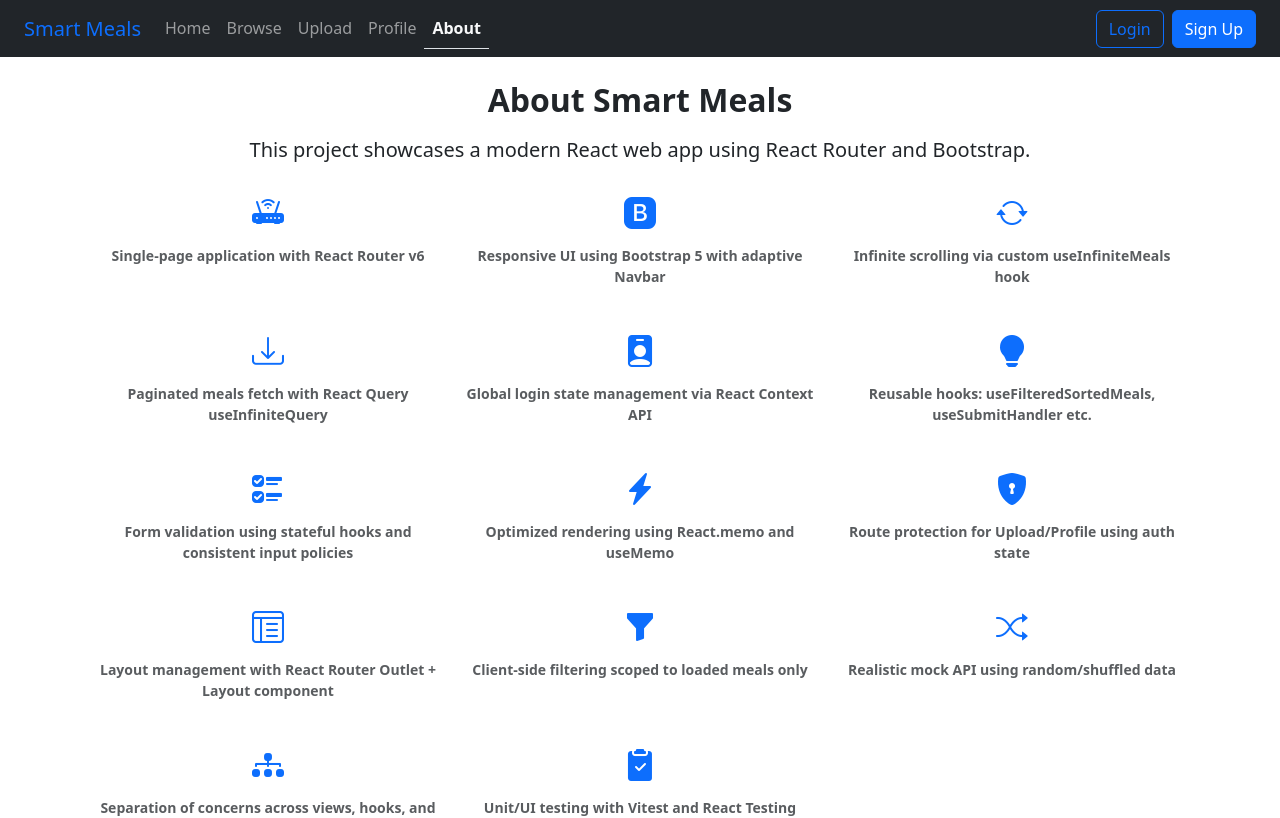
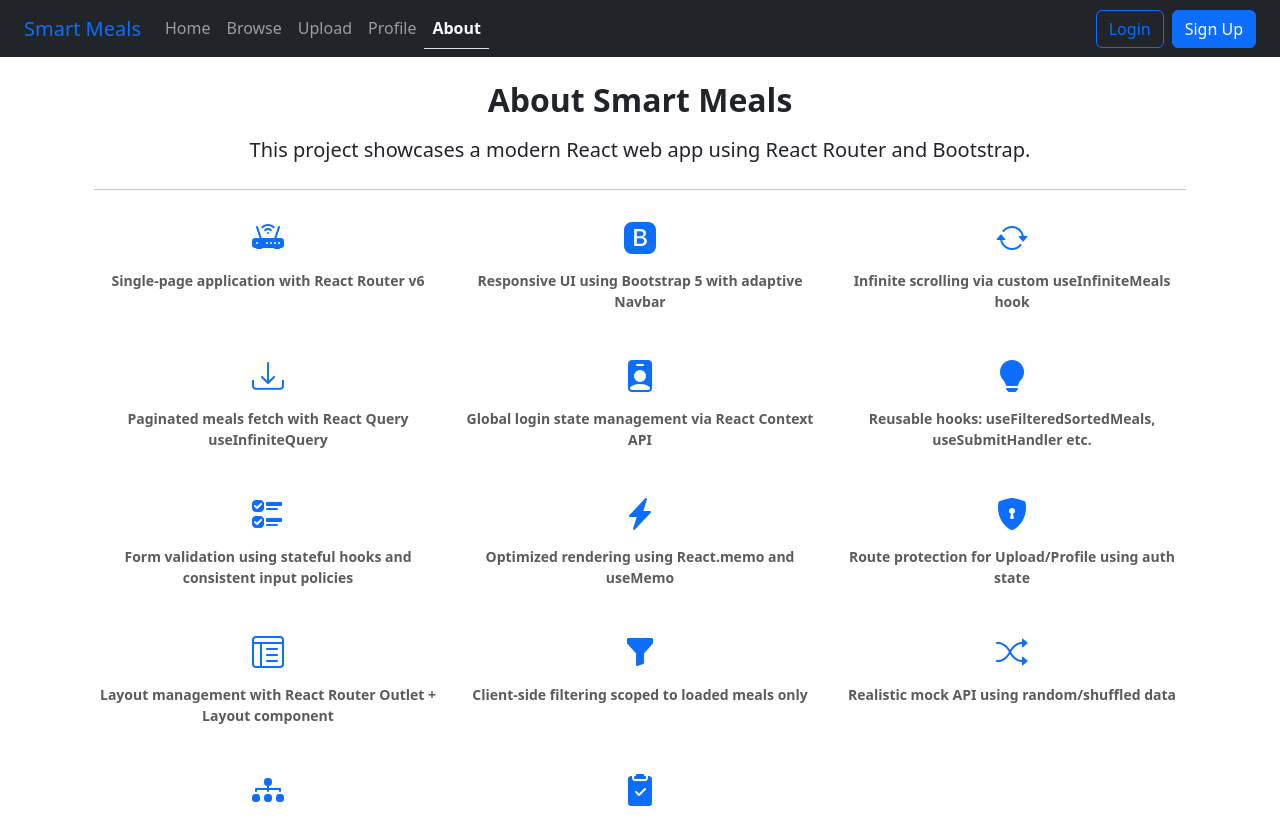
Before and after one commit to Venkat-Gorla/smartmeal-serverless, a React (Vite) app in the folder react-client/: page /about in a window 1280 px wide. Shown: the top 818 px of the page. Built offline with nearby package versions, Linux system fonts and the light colour scheme.

Commit message:
[react client] style(about): add horizontal rule to separate intro from features

```diff
--- a/react-client/src/pages/About.jsx
+++ b/react-client/src/pages/About.jsx
@@ -67,6 +67,8 @@ export default function About() {
         Bootstrap.
       </p>
 
+      <hr className="mb-4" />
+
       <div className="row row-cols-1 row-cols-md-2 row-cols-lg-3 g-4">
         {features.map((feature, index) => (
           <div key={index} className="col text-center">
```
